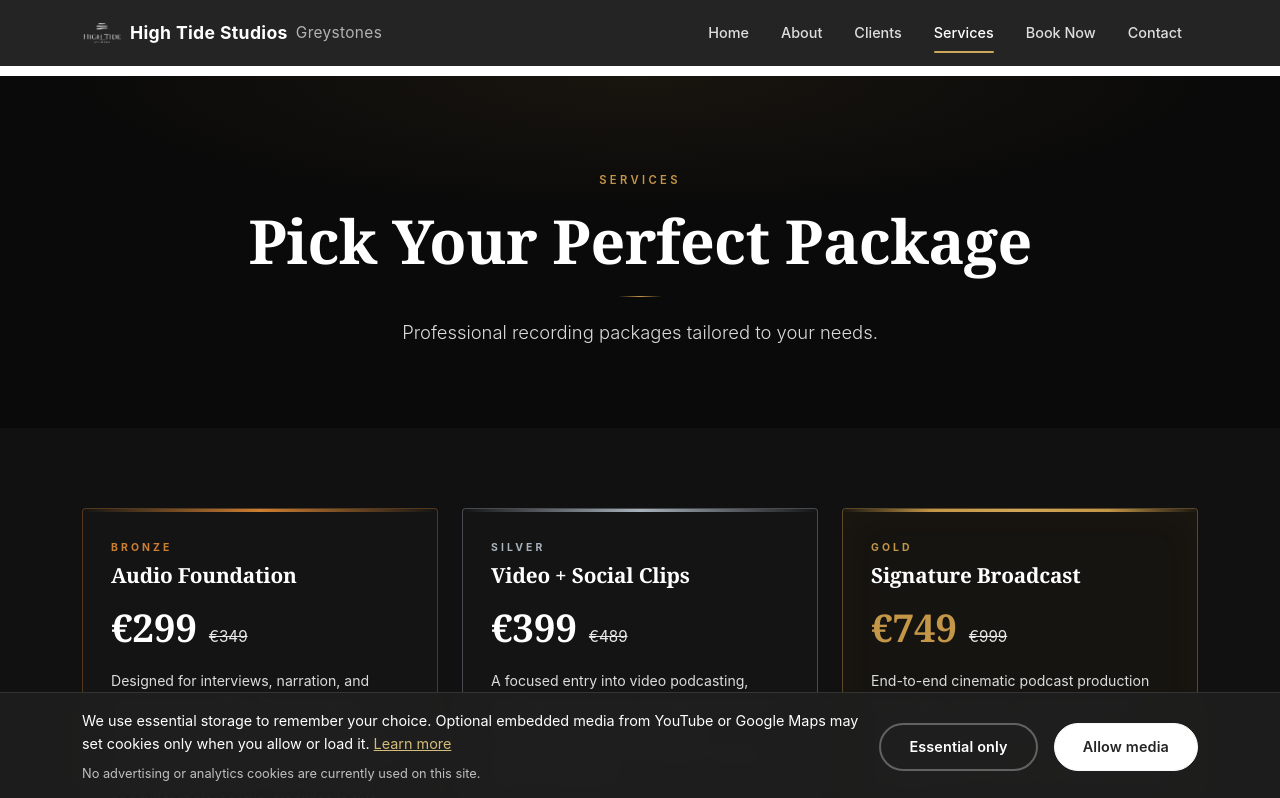
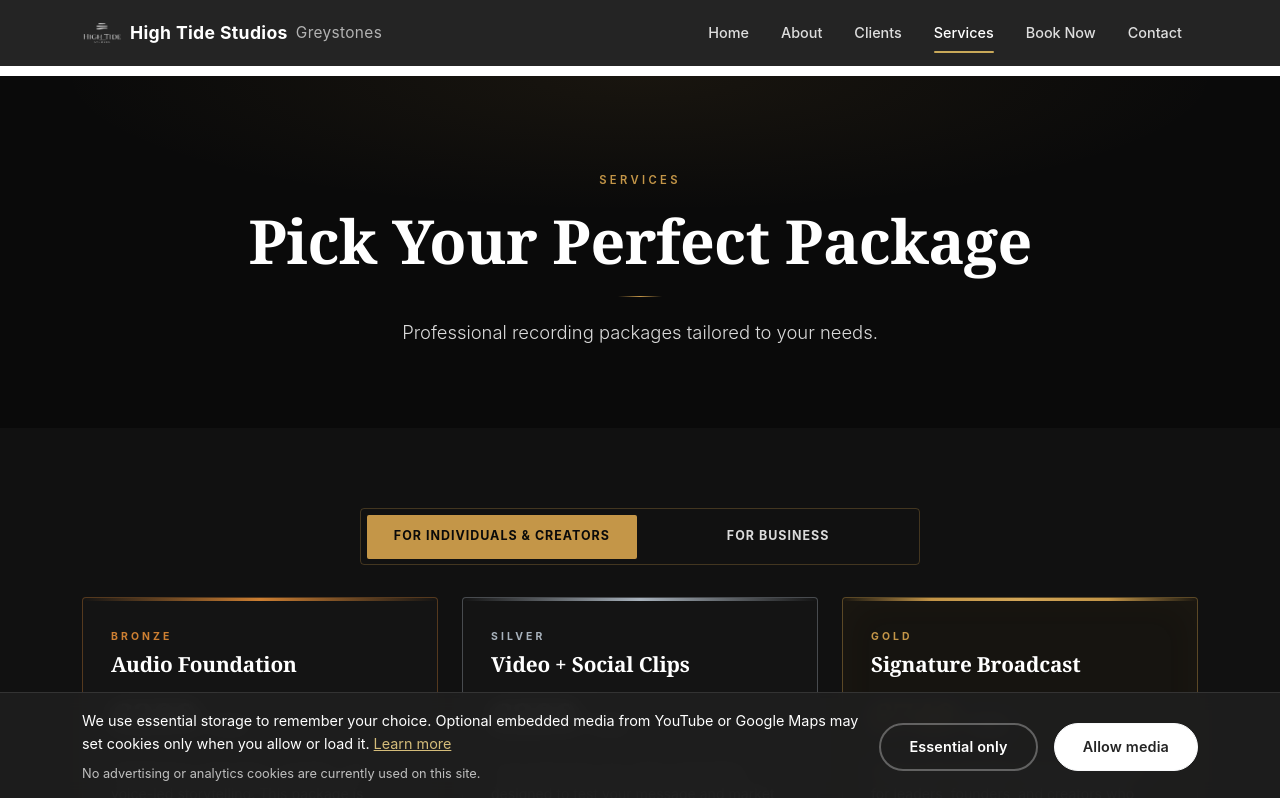
Before and after one commit to TerryLoc/high-tide-studios, a React (Create React App) app: page /services in a window 1280 px wide. Shown: the top 798 px of the page. Built offline with nearby package versions, Linux system fonts and the light colour scheme.

Commit message:
Enhance PackageCard and Services components with new features and styles
- Added support for custom CTA labels and links in PackageCard
- Introduced price notes for packages
- Implemented tabbed navigation for service packages in Services
- Updated styles for service tabs and price notes

```diff
--- a/src/components/PackageCard.jsx
+++ b/src/components/PackageCard.jsx
@@ -9,7 +9,12 @@
     bronze: 'ht-pkg-bronze',
     silver: 'ht-pkg-silver',
     gold:   'ht-pkg-gold',
+    'leadership-voice': 'ht-pkg-gold',
+    'brand-signal': 'ht-pkg-gold',
+    'talent-story': 'ht-pkg-gold',
   }[pkg.id] || '';
+  const ctaLabel = pkg.ctaLabel || 'Book Now';
+  const ctaLink = pkg.ctaLink || `/booking?package=${pkg.id}`;
 
   return (
     <article
@@ -40,6 +45,9 @@
             <span className="ht-pkg-original-price" aria-label={`Originally ${pkg.originalPrice}`}>
               {pkg.originalPrice}
             </span>
+          )}
+          {pkg.priceNote && (
+            <span className="ht-pkg-price-note">{pkg.priceNote}</span>
           )}
         </div>
 
@@ -77,12 +85,12 @@
 
         {/* CTA */}
         <Link
-          to={`/booking?package=${pkg.id}`}
+          to={ctaLink}
           className="ht-pkg-cta"
-          aria-label={`Book ${pkg.title} package`}
+          aria-label={`${ctaLabel} for ${pkg.title}`}
         >
           <i className="bi bi-calendar-check" aria-hidden="true" />
-          Book Now
+          {ctaLabel}
         </Link>
 
       </div>
@@ -96,12 +104,15 @@
     title: PropTypes.string.isRequired,
     subtitle: PropTypes.string,
     price: PropTypes.string.isRequired,
+    priceNote: PropTypes.string,
     originalPrice: PropTypes.string,
     description: PropTypes.string,
     features: PropTypes.arrayOf(PropTypes.string).isRequired,
     note: PropTypes.string,
     whoFor: PropTypes.string,
     badge: PropTypes.string,
+    ctaLabel: PropTypes.string,
+    ctaLink: PropTypes.string,
   }).isRequired,
   featured: PropTypes.bool,
 };
--- a/src/components/ScrollToTop.jsx
+++ b/src/components/ScrollToTop.jsx
@@ -1,4 +1,5 @@
 import { useEffect, useState, useCallback } from 'react';
+import { useLocation } from 'react-router-dom';
 
 /**
  * Scroll to top button that appears after scrolling down
@@ -6,6 +7,11 @@
  */
 export default function ScrollToTop() {
   const [isVisible, setIsVisible] = useState(false);
+  const { pathname, search } = useLocation();
+
+  useEffect(() => {
+    window.scrollTo({ top: 0, left: 0, behavior: 'auto' });
+  }, [pathname, search]);
 
   useEffect(() => {
     const toggleVisibility = () => {
@@ -43,8 +49,7 @@
       onClick={scrollToTop}
       className="btn btn-dark btn-scroll-top"
       aria-label="Scroll to top of page"
-      type="button"
-    >
+      type="button">
       <i className="bi bi-arrow-up" aria-hidden="true" />
     </button>
   );
--- a/src/data/packages.js
+++ b/src/data/packages.js
@@ -4,11 +4,15 @@
  * @property {string} title - Package name
  * @property {string} subtitle - Short description
  * @property {string} price - Display price
+ * @property {string} [priceNote] - Supporting price note
  * @property {string} [originalPrice] - Crossed-out original price
  * @property {string} description - Full description
  * @property {string[]} features - List of included features
  * @property {string} [note] - Additional note/disclaimer
  * @property {string} [badge] - Badge text (e.g., "Popular", "Best Value")
+ * @property {string} [whoFor] - Intended audience
+ * @property {string} [ctaLabel] - Custom CTA label
+ * @property {string} [ctaLink] - Custom CTA link
  */
 
 /** @type {Package[]} */
@@ -77,6 +81,76 @@
   },
 ]);
 
+/** @type {Package[]} */
+export const businessPackages = Object.freeze([
+  {
+    id: 'leadership-voice',
+    title: 'LEADERSHIP VOICE',
+    subtitle: 'Internal & Leadership Podcasts',
+    price: '€324',
+    priceNote: 'ex VAT, per episode',
+    originalPrice: null,
+    description:
+      'Full-service internal comms and leadership podcast production for organisations who want their leadership to sound present, human, and consistent — without the self-op learning curve.',
+    features: [
+      'Full-service studio production — multi-mic audio, HD video, dedicated crew',
+      'Producer/engineer support throughout the session',
+      'Broadcast-quality edit of the full episode',
+      'Short-form clips cut for Slack, Teams, or intranet distribution',
+      'Full transcript for accessibility and internal search',
+    ],
+    note: 'Season package (4 episodes): €1,150 ex VAT',
+    whoFor:
+      'Heads of Internal Comms, People & Culture leads, and CEOs at mid-size organisations who want a consistent, human way to reach their own teams.',
+    ctaLabel: 'Request a Consultation',
+    ctaLink: '/contact?enquiry=leadership-voice',
+  },
+  {
+    id: 'brand-signal',
+    title: 'BRAND SIGNAL',
+    subtitle: 'Marketing & Thought-Leadership Podcasts',
+    price: '€609',
+    priceNote: 'ex VAT, per episode',
+    originalPrice: null,
+    description:
+      'Cinematic marketing and thought-leadership podcast production built for brand credibility, not just content volume.',
+    features: [
+      'Cinematic multi-camera studio production (3–5 camera setup available)',
+      'Professional audio mastering and colour grading',
+      '2–3 premium promotional reels optimised for LinkedIn, Instagram, and TikTok',
+      'SEO-optimised show notes and full transcript',
+      'Distribution and publishing support for YouTube and Spotify',
+      'Scheduled release setup',
+    ],
+    note: 'Full broadcast/season package: POA',
+    whoFor:
+      'Marketing Directors, Heads of Content, and agencies producing branded content for B2B clients.',
+    ctaLabel: 'Request a Consultation',
+    ctaLink: '/contact?enquiry=brand-signal',
+  },
+  {
+    id: 'talent-story',
+    title: 'TALENT STORY',
+    subtitle: 'Employer Branding & Recruitment Video',
+    price: '€324',
+    priceNote: 'ex VAT, per session',
+    originalPrice: null,
+    description:
+      'Studio-based interview and testimonial video production for employer branding and recruitment campaigns.',
+    features: [
+      'Studio-based interview and testimonial video production',
+      '1–2 HD camera setup with multi-mic professional audio',
+      '30–90 second highlight reels cut for careers pages and social recruitment',
+      'Full raw footage plus edited assets, reusable across campaigns',
+    ],
+    note: 'Multi-session campaign packages: custom quote',
+    whoFor:
+      'Heads of Talent Acquisition, HR Directors, and People Directors competing for candidates.',
+    ctaLabel: 'Request a Consultation',
+    ctaLink: '/contact?enquiry=talent-story',
+  },
+]);
+
 /**
  * Find a package by ID
  * @param {string} id - Package ID to find
--- a/src/pages/Services.jsx
+++ b/src/pages/Services.jsx
@@ -1,9 +1,18 @@
+import { useState } from 'react';
 import SEO from '../components/SEO';
-import { FadeInUp, StaggerContainer, StaggerItem } from '../components/AnimatedSection';
-import { packages } from "../data/packages";
-import PackageCard from "../components/PackageCard";
+import {
+  FadeInUp,
+  StaggerContainer,
+  StaggerItem,
+} from '../components/AnimatedSection';
+import { businessPackages, packages } from '../data/packages';
+import PackageCard from '../components/PackageCard';
 
 export default function Services() {
+  const [activeTab, setActiveTab] = useState('individual');
+  const visiblePackages =
+    activeTab === 'business' ? businessPackages : packages;
+
   return (
     <>
       <SEO page="services" />
@@ -25,13 +34,54 @@
       {/* Packages Section */}
       <section className="ht-packages-section py-5" id="packages">
         <div className="container">
-          <StaggerContainer className="row g-4 align-items-stretch">
-            {packages.map((pkg, i) => (
-              <StaggerItem className="col-12 col-md-6 col-lg-4" key={pkg.id || i}>
-                <PackageCard pkg={pkg} featured={pkg.badge === 'Best Value'} />
-              </StaggerItem>
-            ))}
-          </StaggerContainer>
+          <div
+            className="ht-services-tabs"
+            role="tablist"
+            aria-label="Service package type">
+            <button
+              type="button"
+              className={`ht-services-tab ${activeTab === 'individual' ? 'ht-services-tab--active' : ''}`}
+              role="tab"
+              aria-selected={activeTab === 'individual'}
+              aria-controls="services-packages-panel"
+              id="services-tab-individual"
+              onClick={() => setActiveTab('individual')}>
+              For Individuals &amp; Creators
+            </button>
+            <button
+              type="button"
+              className={`ht-services-tab ${activeTab === 'business' ? 'ht-services-tab--active' : ''}`}
+              role="tab"
+              aria-selected={activeTab === 'business'}
+              aria-controls="services-packages-panel"
+              id="services-tab-business"
+              onClick={() => setActiveTab('business')}>
+              For Business
+            </button>
+          </div>
+          <div
+            id="services-packages-panel"
+            role="tabpanel"
+            aria-labelledby={
+              activeTab === 'business'
+                ? 'services-tab-business'
+                : 'services-tab-individual'
+            }>
+            <StaggerContainer
+              key={activeTab}
+              className="row g-4 align-items-stretch">
+              {visiblePackages.map((pkg, i) => (
+                <StaggerItem
+                  className="col-12 col-md-6 col-lg-4"
+                  key={pkg.id || i}>
+                  <PackageCard
+                    pkg={pkg}
+                    featured={pkg.badge === 'Best Value'}
+                  />
+                </StaggerItem>
+              ))}
+            </StaggerContainer>
+          </div>
         </div>
       </section>
     </>
--- a/src/styles/services.css
+++ b/src/styles/services.css
@@ -62,6 +62,54 @@
    ============================================================ */
 .ht-packages-section {
   background: var(--ht-dark);
+}
+
+.ht-services-tabs {
+  align-items: center;
+  border: 1px solid rgba(196, 150, 72, 0.28);
+  border-radius: 4px;
+  display: flex;
+  gap: 0.35rem;
+  margin: 0 auto 2rem;
+  max-width: 560px;
+  padding: 0.35rem;
+}
+
+.ht-services-tab {
+  background: transparent;
+  border: 0;
+  border-radius: 2px;
+  color: var(--ht-cream-dim);
+  flex: 1;
+  font-size: 0.78rem;
+  font-weight: 700;
+  letter-spacing: 0.08em;
+  line-height: 1.35;
+  padding: 0.85rem 1rem;
+  text-transform: uppercase;
+  transition:
+    background 0.2s ease,
+    color 0.2s ease;
+}
+
+.ht-services-tab:hover,
+.ht-services-tab:focus-visible {
+  color: var(--ht-cream);
+}
+
+.ht-services-tab:focus-visible {
+  outline: 2px solid var(--ht-gold-pkg);
+  outline-offset: 2px;
+}
+
+.ht-services-tab--active {
+  background: var(--ht-gold-pkg);
+  color: #0a0a0a;
+}
+
+.ht-services-tab--active:hover,
+.ht-services-tab--active:focus-visible {
+  color: #0a0a0a;
 }
 
 /* ============================================================
@@ -158,6 +206,12 @@
   color: #ffffff;
   opacity: 0.9;
   text-decoration: line-through;
+}
+
+.ht-pkg-price-note {
+  color: rgba(245, 240, 232, 0.62);
+  font-size: 0.78rem;
+  line-height: 1.3;
 }
 
 /* ── Description ── */
@@ -407,3 +461,10 @@
   box-shadow: inset 0 0 40px rgba(196, 150, 72, 0.04);
   pointer-events: none;
 }
+
+@media (max-width: 575px) {
+  .ht-services-tabs {
+    align-items: stretch;
+    flex-direction: column;
+  }
+}
```
